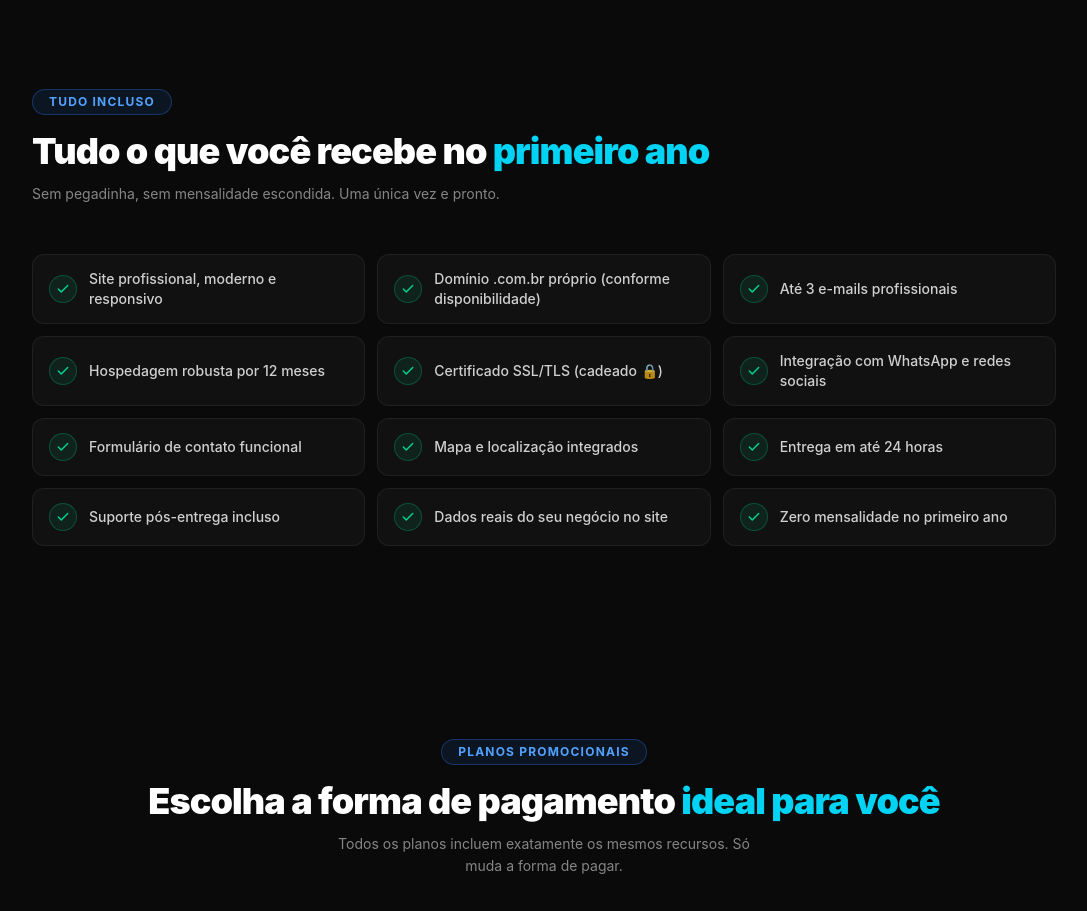
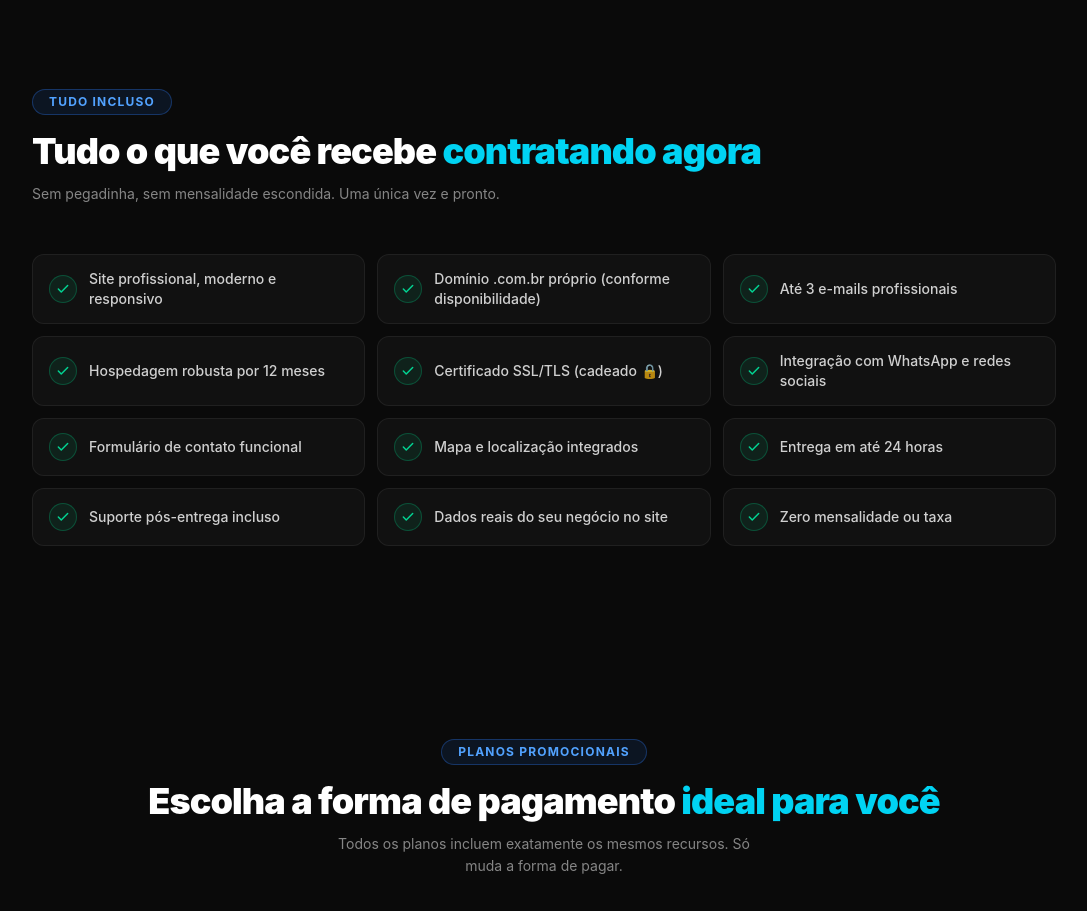
Before and after one commit to CladstonPinheiro/CSP-Nexora, a Next.js app: page /oferta in a window 1280 px wide. Shown: the part 3500-4411 px from the top of the page, without its empty margins (96-1183 px from the left). Built offline with nearby package versions, Linux system fonts and the light colour scheme.

Commit message:
copy: atualiza textos seção tudo incluso em /oferta

```diff
--- a/components/oferta/PlanosOferta.tsx
+++ b/components/oferta/PlanosOferta.tsx
@@ -17,7 +17,7 @@ const entregaItems = [
   "Entrega em até 24 horas",
   "Suporte pós-entrega incluso",
   "Dados reais do seu negócio no site",
-  "Zero mensalidade no primeiro ano",
+  "Zero mensalidade ou taxa",
 ];
 
 const features = [
@@ -243,7 +243,7 @@ export function EntregaSection() {
         <motion.div initial={{ opacity: 0, y: 20 }} whileInView={{ opacity: 1, y: 0 }} viewport={{ once: true }} transition={{ duration: 0.5 }}>
           <span className="inline-block rounded-full border border-blue-500/30 bg-blue-500/10 px-4 py-1 text-xs font-bold uppercase tracking-widest text-blue-400">Tudo incluso</span>
           <h2 className="font-outfit mt-4 text-3xl font-black tracking-tight text-white sm:text-4xl">
-            Tudo o que você recebe no <em className="not-italic text-cyan-400">primeiro ano</em>
+            Tudo o que você recebe <em className="not-italic text-cyan-400">contratando agora</em>
           </h2>
           <p className="mt-3 max-w-lg text-sm leading-relaxed text-white/50">Sem pegadinha, sem mensalidade escondida. Uma única vez e pronto.</p>
         </motion.div>
```
